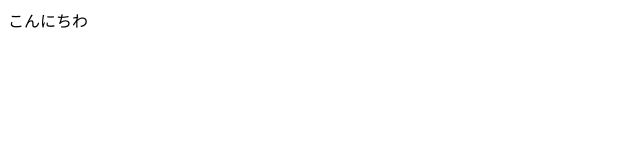
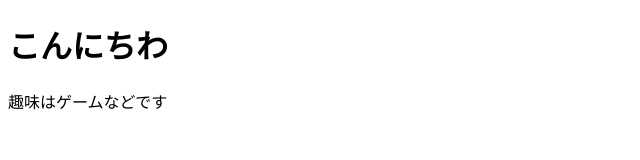
Before and after one commit to ryuna05102/ryuna05102.github.io, a plain HTML site: page index.html in a window 1280 px wide. Shown: the whole page, without its empty margins (0-640 px from the left). Drawn offline with Linux system fonts and the light colour scheme.

Commit message:
文字の追加

```diff
--- a/index.html
+++ b/index.html
@@ -7,6 +7,7 @@
     <title>自己紹介</title>
 </head>
 <body>
-    こんにちわ
+   <h1>こんにちわ</h1>
+   <p>趣味はゲームなどです</p>
 </body>
 </html>
```
